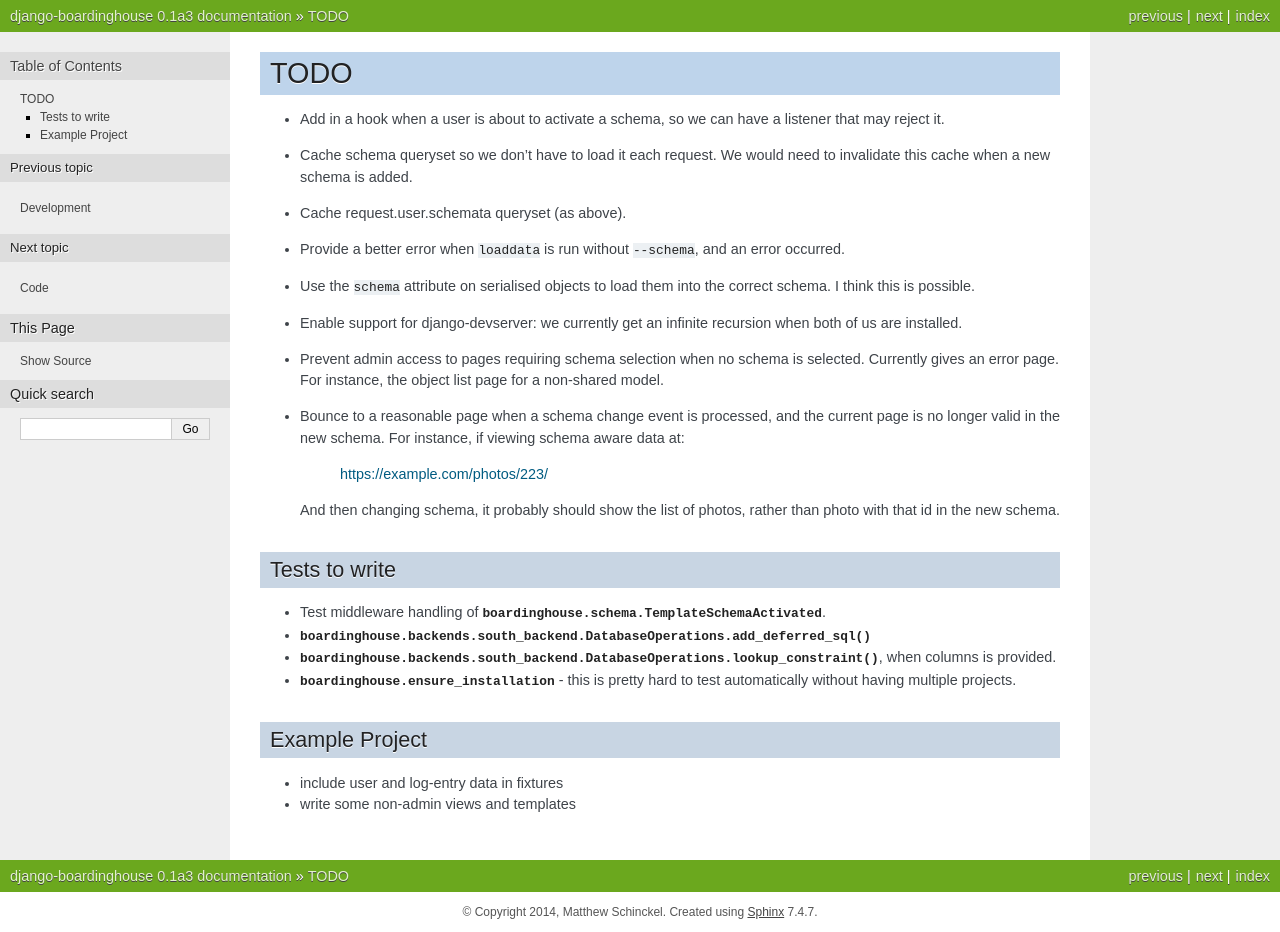
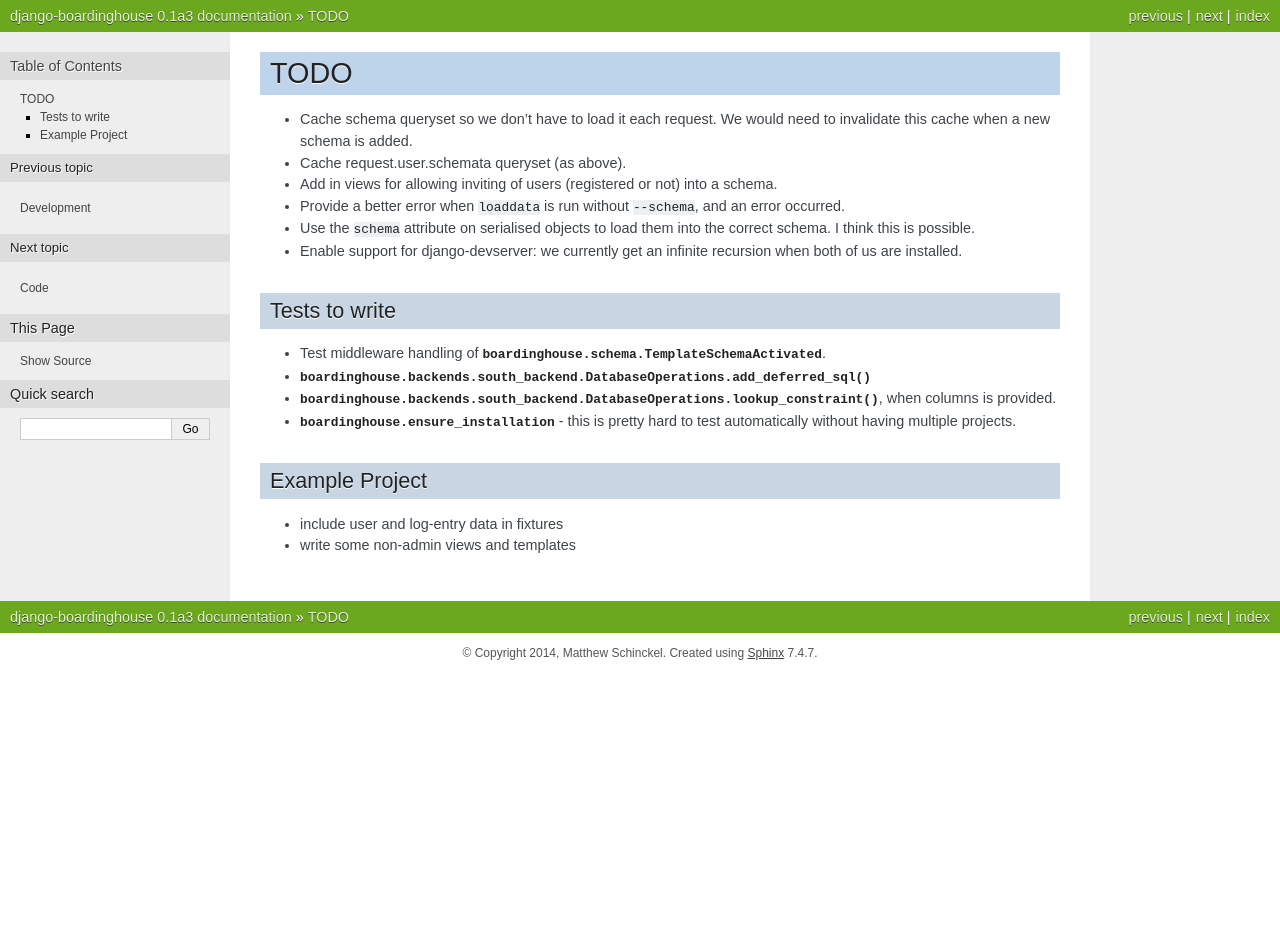
Before and after one commit to schinckel/django-boardinghouse, a Sphinx documentation site: the page built from docs/source/todo.rst, in a window 1280 px wide. Built offline with Sphinx 7.4.7, drawn with Linux system fonts in a browser that asks for light colours; after the commit the page ends 900 px from its top, so only the background shows below that.

Commit message:
Update TODO list.

```diff
--- a/docs/source/todo.rst
+++ b/docs/source/todo.rst
@@ -1,11 +1,11 @@
 TODO
 ====
-
-* Add in a hook when a user is about to activate a schema, so we can have a listener that may reject it.
 
 * Cache schema queryset so we don't have to load it each request. We would need to invalidate this cache when a new schema is added.
 
 * Cache request.user.schemata queryset (as above).
+
+* Add in views for allowing inviting of users (registered or not) into a schema.
 
 * Provide a better error when ``loaddata`` is run without ``--schema``, and an error occurred.
 
@@ -13,13 +13,6 @@ TODO
 
 * Enable support for django-devserver: we currently get an infinite recursion when both of us are installed.
 
-* Prevent admin access to pages requiring schema selection when no schema is selected. Currently gives an error page. For instance, the object list page for a non-shared model.
-
-* Bounce to a reasonable page when a schema change event is processed, and the current page is no longer valid in the new schema. For instance, if viewing schema aware data at:
-
-    https://example.com/photos/223/
-
-  And then changing schema, it probably should show the list of photos, rather than photo with that id in the new schema.
 
 Tests to write
 --------------
```
Also changed, not shown: 1 other file.
